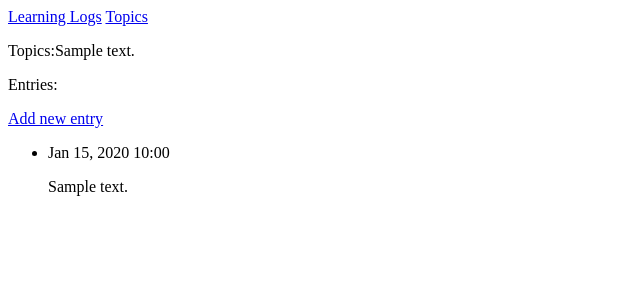
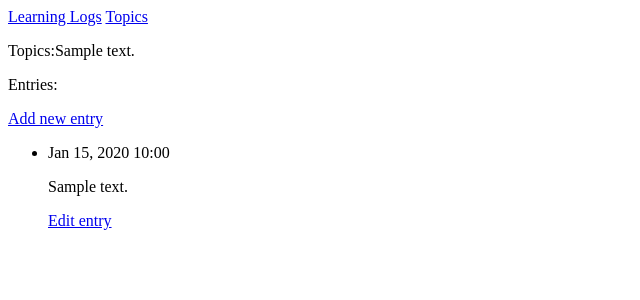
Before and after one commit to Zhang-abab/Project, a Django app: page /topics/1/ in a window 1280 px wide. Shown: the top 300 px of the page, without its empty margins (0-640 px from the left). Run offline with Django 4.2, Linux system fonts and the light colour scheme; tables that the repository leaves empty hold one stand-in row (values such as "Sample post").

Commit message:
修改
条目内容的修改

```diff
--- a/learning_logs/templates/topic.html
+++ b/learning_logs/templates/topic.html
@@ -13,6 +13,9 @@
         <li>
             <P>{{ entry.date_added|date:'M d, Y H:i' }}</P>
             <P>{{ entry.text|linebreaks }}</P>
+            <P>
+            <a href="{% url 'learning_logs:edit_entry' entry.id %}">Edit entry</a>
+            </P>
         </li>
     {% empty %}
         <li>There are on entries for this topic yet.</li>
--- a/learning_logs/urls.py
+++ b/learning_logs/urls.py
@@ -17,4 +17,6 @@ urlpatterns = [
     path('new_topic/',views.new_topic, name='new_topic'),
     #用于添加新的条目页面
     path('new_entry/<int:topic_id>',views.new_entry,name='new_entry'),
+    #用于编辑条目的页面
+    path('edit_entry/<int:entry_id>',views.edit_entry,name='edit_entry')
 ]
--- a/learning_logs/views.py
+++ b/learning_logs/views.py
@@ -1,7 +1,7 @@
 from django import forms
 from django.shortcuts import render, redirect
 
-from learning_logs.models import Topic
+from learning_logs.models import Entry, Topic
 from learning_logs.forms import TopicForm, EntryForm
 
 def index(request):
@@ -50,5 +50,22 @@ def new_entry(request,topic_id):
 
     context = {'topic':topic, 'form':form}
     return render(request, 'new_entry.html', context)
+
+def edit_entry(request,entry_id):
+    """编辑既有条目"""
+    entry = Entry.objects.get(id = entry_id)
+    topic = entry.topic
+
+    if request.method != 'POST':
+        #用当前条目填充表格
+        form = EntryForm(instance=entry)
+    else:
+        #POST提交的数据:对数据进行处理
+        form = EntryForm(instance=entry, data=request.POST)
+        if form.is_valid():
+            form.save()
+            return redirect('learning_logs:topic', topic_id = topic.id)
+    context = {'entry':entry, 'topic':topic, 'form':form}
+    return render(request,'edit_entry.html', context)
     #pass;
 # Create your views here.
```
Also changed, not shown: learning_logs/templates/edit_entry.html (added, +11 -0 lines).
